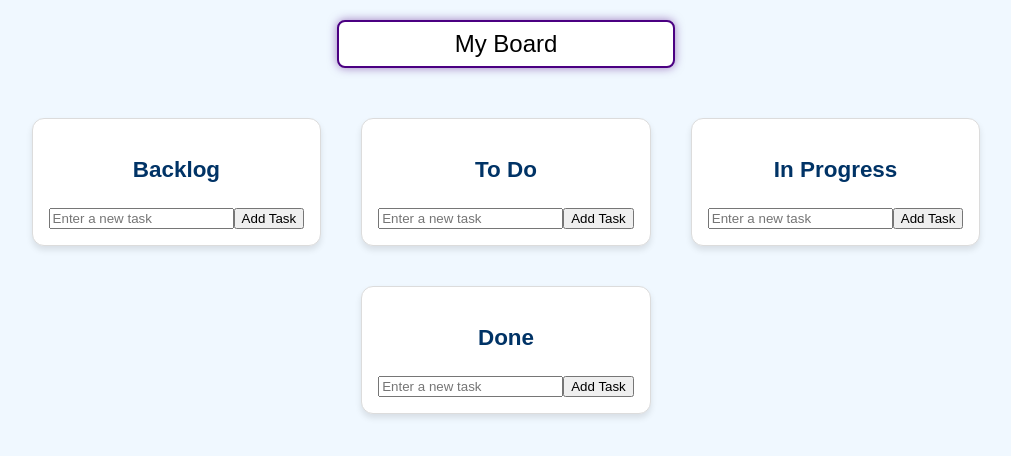
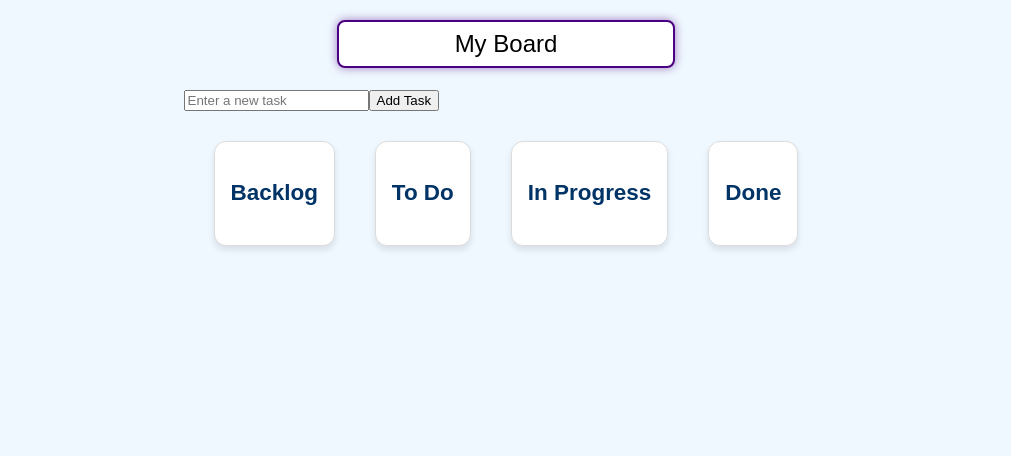
Before and after one commit to phiquangdat/kanban-board, a React (Vite) app: page / in a window 1280 px wide. Both pictures are taken after a click on the element "My Board". Shown: the top 456 px of the page, without its empty margins (134-1145 px from the left). Built offline with nearby package versions, Linux system fonts and the light colour scheme.

Commit message:
create new component board-title and task-input

```diff
--- a/src/App.css
+++ b/src/App.css
@@ -5,6 +5,8 @@ body {
   font-family: Arial, sans-serif; /* Clean and standard font */
   margin: 0;
   padding: 0;
+  display: flex;
+  justify-content: center;
 }
 
 ul {
--- a/src/App.jsx
+++ b/src/App.jsx
@@ -1,11 +1,15 @@
+// App.jsx
 import { useState } from "react";
+import BoardTitle from "./components/BoardTitle";
+import TaskInput from "./components/TaskInput";
 import Board from "./components/Board";
 import "./App.css";
 
 function App() {
   const [boardTitle, setBoardTitle] = useState("My Board");
   const [isEditingTitle, setIsEditingTitle] = useState(false);
-  const [backlog, setBacklog] = useState(["Task 1", "Task 2"]); // Initial Backlog tasks
+  const [backlog, setBacklog] = useState(["Task 1", "Task 2"]);
+  const [newTask, setNewTask] = useState("");
 
   function handleTitleChange(e) {
     setBoardTitle(e.target.value);
@@ -15,25 +19,30 @@ function App() {
     setIsEditingTitle(!isEditingTitle);
   }
 
+  function handleAddTask() {
+    if (newTask.trim() !== "") {
+      setBacklog([...backlog, newTask]); // Fixed the original bug (was using undefined 'items')
+      setNewTask("");
+    }
+  }
+
+  function handleInputChange(e) {
+    setNewTask(e.target.value);
+  }
+
   return (
     <>
-      <div id="boardTitleContainer" onClick={toggleTitleEdit}>
-        {isEditingTitle ? (
-          <input
-            id="boardTitleInput"
-            type="text"
-            value={boardTitle}
-            onChange={handleTitleChange}
-            onBlur={toggleTitleEdit}
-            autoFocus
-          />
-        ) : (
-          <h2>
-            {boardTitle}
-            <i style={{ fontSize: "24px" }} className="fa fa-pencil"></i>
-          </h2>
-        )}
-      </div>
+      <BoardTitle
+        title={boardTitle}
+        isEditing={isEditingTitle}
+        onTitleChange={handleTitleChange}
+        onToggleEdit={toggleTitleEdit}
+      />
+      <TaskInput
+        value={newTask}
+        onChange={handleInputChange}
+        onAddTask={handleAddTask}
+      />
       <div id="list-container">
         <Board className="list backlog" listName="Backlog" tasks={backlog} />
         <Board className="list" listName="To Do" tasks={["Example Task A"]} />
--- a/src/components/Board.jsx
+++ b/src/components/Board.jsx
@@ -3,18 +3,9 @@ import { useState } from "react";
 
 export default function Board({ listName }) {
   const [items, setItems] = useState([]); // State for tasks
-  const [newTask, setNewTask] = useState(""); // State for the input field
 
-  function handleInputChange(e) {
-    setNewTask(e.target.value);
-  }
 
-  function handleAddTask() {
-    if (newTask.trim() !== "") {
-      setItems([...items, newTask]); // Add the new task to the items array
-      setNewTask(""); // Clear the input field
-    }
-  }
+
 
   return (
     <div className="list">
@@ -24,13 +15,6 @@ export default function Board({ listName }) {
           <Card key={index}>{item}</Card> // Render each task inside a <Card />
         ))}
       </ul>
-      <input
-        type="text"
-        value={newTask}
-        onChange={handleInputChange}
-        placeholder="Enter a new task"
-      />
-      <button onClick={handleAddTask}>Add Task</button>
     </div>
   );
 }
--- /dev/null
+++ b/src/components/BoardTitle.jsx
@@ -0,0 +1,26 @@
+// BoardTitle.jsx
+import React from "react";
+
+function BoardTitle({ title, isEditing, onTitleChange, onToggleEdit }) {
+  return (
+    <div id="boardTitleContainer" onClick={onToggleEdit}>
+      {isEditing ? (
+        <input
+          id="boardTitleInput"
+          type="text"
+          value={title}
+          onChange={onTitleChange}
+          onBlur={onToggleEdit}
+          autoFocus
+        />
+      ) : (
+        <h2>
+          {title}
+          <i style={{ fontSize: "24px" }} className="fa fa-pencil"></i>
+        </h2>
+      )}
+    </div>
+  );
+}
+
+export default BoardTitle;
--- /dev/null
+++ b/src/components/TaskInput.jsx
@@ -0,0 +1,18 @@
+// TaskInput.jsx
+import React from "react";
+
+function TaskInput({ value, onChange, onAddTask }) {
+  return (
+    <div>
+      <input
+        type="text"
+        value={value}
+        onChange={onChange}
+        placeholder="Enter a new task"
+      />
+      <button onClick={onAddTask}>Add Task</button>
+    </div>
+  );
+}
+
+export default TaskInput;
```
